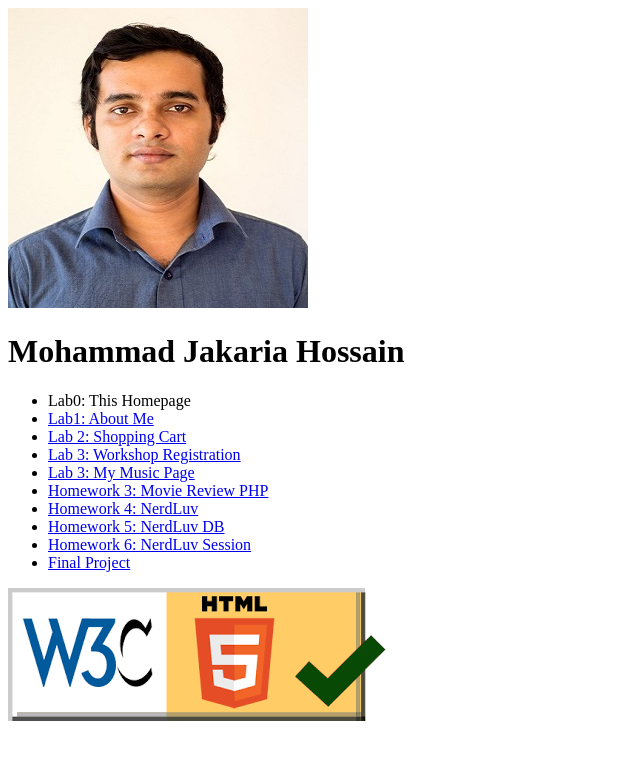
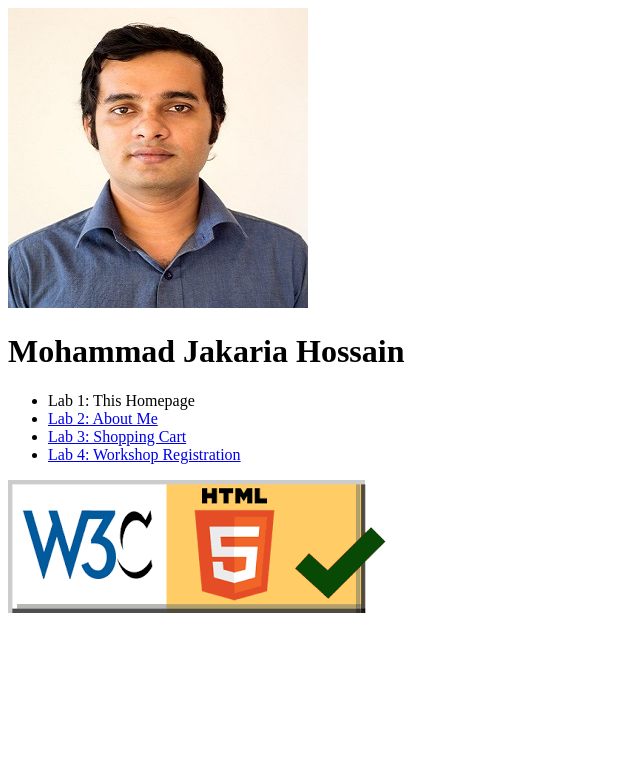
Before and after one commit to hossainmjakaria/hossainmjakaria.github.io, a plain HTML site: page index.html in a window 1280 px wide. Shown: the whole page, without its empty margins (0-640 px from the left). Drawn offline with Linux system fonts and the light colour scheme.

Commit message:
Refactored Main

```diff
--- a/index.html
+++ b/index.html
@@ -11,19 +11,13 @@
     <img src="assets/images/my_image.jpg" alt="Mohammad Jakaria Hossain" />
     <h1>Mohammad Jakaria Hossain</h1>
     <ul>
-        <li>Lab0: This Homepage</li>
-        <li><a href="aboutme.html">Lab1: About Me</a></li>
-        <li><a href="shopping-cart.html">Lab 2: Shopping Cart </a></li>
-        <li><a href="workshop-registration.html">Lab 3: Workshop Registration</a></li>
-        <li><a href="#">Lab 3: My Music Page</a></li>
-        <li><a href="#">Homework 3: Movie Review PHP</a></li>
-        <li><a href="#">Homework 4: NerdLuv</a></li>
-        <li><a href="#">Homework 5: NerdLuv DB</a></li>
-        <li><a href="#">Homework 6: NerdLuv Session</a></li>
-        <li><a href="#">Final Project</a></li>
+        <li>Lab 1: This Homepage</li>
+        <li><a href="aboutme.html">Lab 2: About Me</a></li>
+        <li><a href="shopping-cart.html">Lab 3: Shopping Cart </a></li>
+        <li><a href="workshop-registration.html">Lab 4: Workshop Registration</a></li>
     </ul>
     <p>
-        <a href="https://validator.w3.org/nu/?doc=https://hossainmjakaria.github.io/wap">
+        <a href="https://validator.w3.org/nu/?doc=https://hossainmjakaria.github.io/wap/index.html">
             <img src="assets/images/htmlchecker.png" alt="html validator" />
         </a>
     </p>
```
